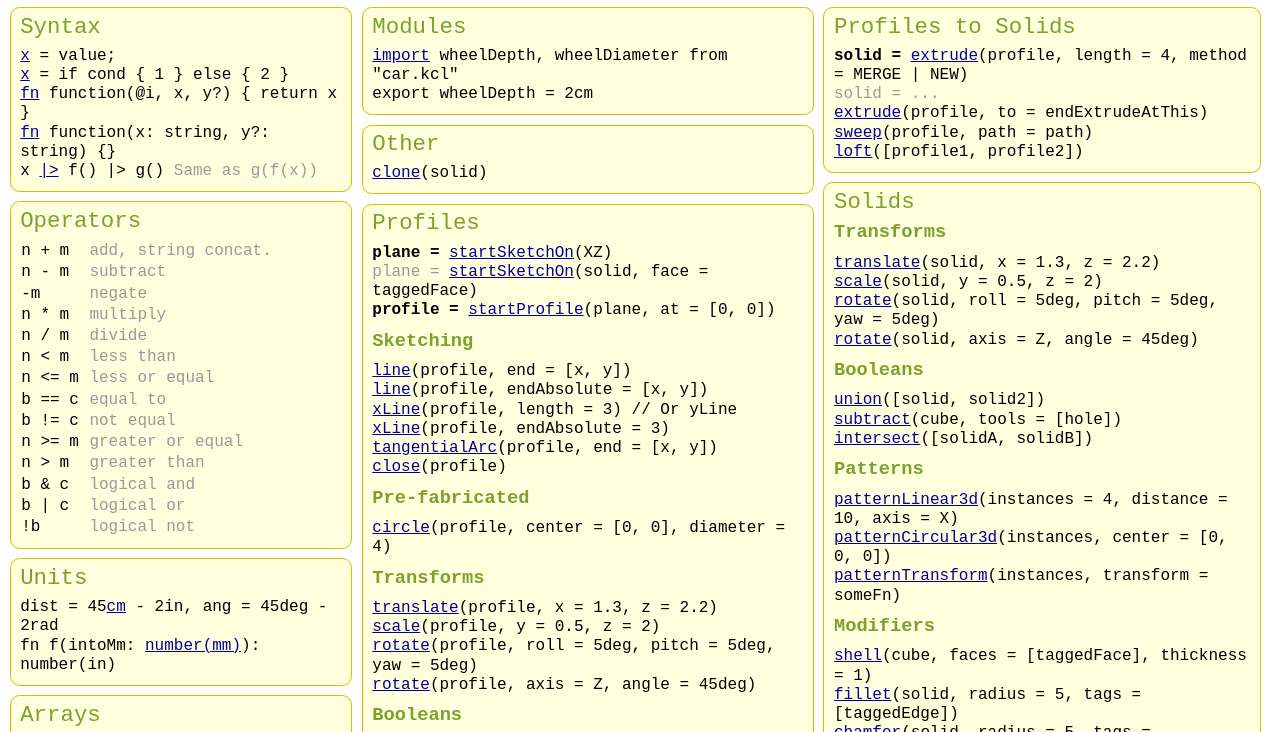
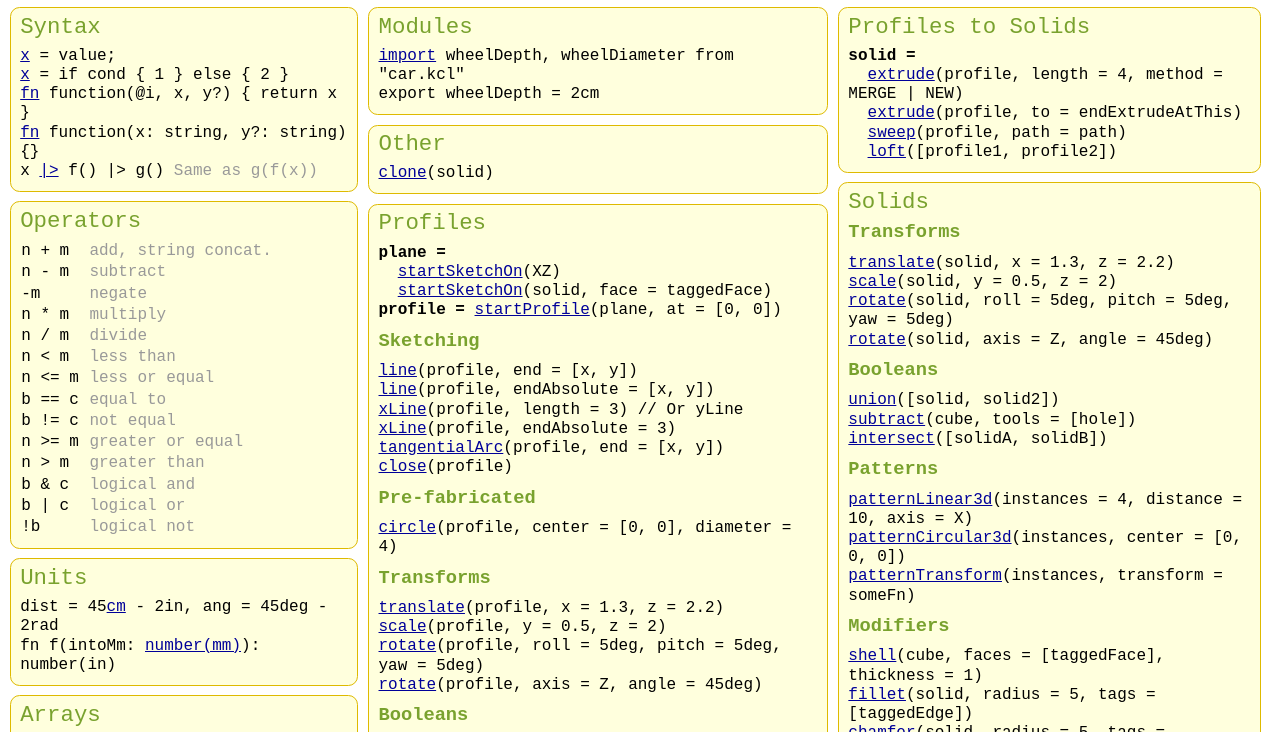
Before and after one commit to KittyCAD/kcl-cheatsheet, a plain HTML site: page index.html in a window 1280 px wide. Shown: the part 39-771 px from the top of the page. Drawn offline with Linux system fonts and the light colour scheme; a web font is replaced by a local one.

Commit message:
Achalmers/tweaks (#3)
* Some tiny tweaks

* Update PDF

```diff
--- a/css/main.css
+++ b/css/main.css
@@ -4,6 +4,10 @@ body {
 	line-height: 1.2rem;
 	color: #999;
 	padding: 0.6em;
+}
+
+.indent {
+	text-indent: 2ch;
 }
 
 comment {
--- a/index.html
+++ b/index.html
@@ -90,8 +90,9 @@
           </section>
           <article>
             <h2>Profiles</h2>
-            <code><strong>plane = </strong><a href="https://zoo.dev/docs/kcl-std/functions/std-sketch-startSketchOn">startSketchOn</a>(XZ)</code>
-            <code><comment>plane = </comment><a href="https://zoo.dev/docs/kcl-book/sketch_on_face.html">startSketchOn</a>(solid, face = taggedFace)</code>
+            <code><strong>plane = </strong></code>
+            <code class="indent"><a href="https://zoo.dev/docs/kcl-std/functions/std-sketch-startSketchOn">startSketchOn</a>(XZ)</code>
+            <code class="indent"><a href="https://zoo.dev/docs/kcl-book/sketch_on_face.html">startSketchOn</a>(solid, face = taggedFace)</code>
             <code><strong>profile = </strong><a href="https://zoo.dev/docs/kcl-std/functions/std-sketch-startProfile">startProfile</a>(plane, at = [0, 0])</code>
 
             <h3>Sketching</h3>
@@ -122,7 +123,7 @@
             <code>line(end = [3, 4], <a href="">tag</a> = $edge)</code>
             <code>chamfer(length = 1, tags = [a], tag = $newFace)</code>
             <code>extrude(length = 1, tagEnd = $newFace)</code>
-            <comment style="margin-left: 3ch;">⬑ creates implicit START and END face tags</comment>
+            <comment class="indent">// note: creates implicit START and END face tags</comment>
             <h3>Edge selecting</h3>
             <code><a href="https://zoo.dev/docs/kcl-std/functions/std-sketch-getPreviousAdjacentEdge">getPreviousAdjacentEdge</a>(tag)</code>
             <code><a href="https://zoo.dev/docs/kcl-std/functions/std-sketch-getNextAdjacentEdge">getNextAdjacentEdge</a>(tag)</code>
@@ -138,11 +139,11 @@
         <div style="display: flex; flex-direction: column;">
           <article>
             <h2>Profiles to Solids</h2>
-            <code><strong>solid = </strong><a href="https://zoo.dev/docs/kcl-std/functions/std-sketch-extrude">extrude</a>(profile, length = 4, method = MERGE | NEW)</code>
-            <code><comment>solid = ...</comment></code>
-            <code><a href="">extrude</a>(profile, to = endExtrudeAtThis)</code>
-            <code><a href="https://zoo.dev/docs/kcl-std/functions/std-sketch-sweep">sweep</a>(profile, path = path)</code>
-            <code><a href="https://zoo.dev/docs/kcl-std/functions/std-sketch-loft">loft</a>([profile1, profile2])</code>
+            <code><strong>solid = </strong></code>
+            <code class="indent"><a href="https://zoo.dev/docs/kcl-std/functions/std-sketch-extrude">extrude</a>(profile, length = 4, method = MERGE | NEW)</code>
+            <code class="indent"><a href="">extrude</a>(profile, to = endExtrudeAtThis)</code>
+            <code class="indent"><a href="https://zoo.dev/docs/kcl-std/functions/std-sketch-sweep">sweep</a>(profile, path = path)</code>
+            <code class="indent"><a href="https://zoo.dev/docs/kcl-std/functions/std-sketch-loft">loft</a>([profile1, profile2])</code>
           </article>
           <article>
             <h2>Solids</h2>
```
Also changed, not shown: 1 other file.
